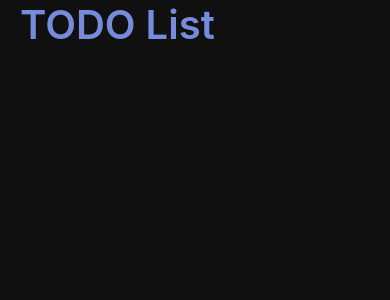
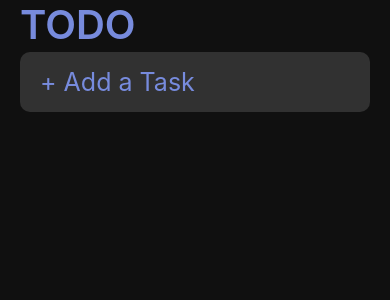
Before and after one commit to yeonji-dev/react-native-todo, a React Native app: screen / in a window 390 px wide. Shown: the top 300 px of the page. Built offline with nearby package versions, Linux system fonts and the light colour scheme.

Commit message:
Feat: input 컴포넌트

```diff
--- a/src/App.js
+++ b/src/App.js
@@ -2,6 +2,8 @@
 import styled, {ThemeProvider} from "styled-components/native";
 import {theme} from './theme';
 import {StatusBar} from "react-native";
+import Input from "./components/Input";
+import {useState} from "react";
 
 const Container = styled.SafeAreaView`
   flex: 1;
@@ -19,12 +21,26 @@
 `;
 
 export default function App(){
+    const [newTask, setNewTask] = useState('');
+    const _addTask = () => {
+        alert(`Add: ${newTask}`);
+        setNewTask('');
+    };
+
+    const _handleTextChange = (text) => {
+        setNewTask(text);
+    };
     return (
         <ThemeProvider theme={theme}>
             <Container>
                 <StatusBar barStyle="light-content"
                            backgroundColor={theme.background}/>
-                <Title>TODO List</Title>
+                <Title>TODO</Title>
+                <Input
+                    placeholder="+ Add a Task"
+                    onChangeText={_handleTextChange}
+                    onSubmitEditing={_addTask}
+                />
             </Container>
         </ThemeProvider>
     )
--- /dev/null
+++ b/src/components/Input.js
@@ -0,0 +1,46 @@
+import React from 'react';
+import styled from 'styled-components/native';
+import {Dimensions} from "react-native";
+import {useWindowDimensions} from "react-native";
+import PropTypes from 'prop-types';
+
+const StyledInput = styled.TextInput.attrs(({theme}) => ({
+    placeholderTextColor: theme.main,
+}))`
+  width: ${({width}) => width - 40}px;
+  height: 60px;
+  margin: 3px 0;
+  padding: 15px 20px;
+  border-radius: 10px;
+  background-color: ${({theme}) => theme.itemBackground};
+  font-size: 25px;
+  color: ${({theme}) => theme.text};
+`;
+
+const Input = ({placeholder, value, onChangeText, onSubmitEditing}) => {
+    //const width = Dimensions.get('window').width; // Dimensions: 현재 기기의 화면 크기 구함 -> 다양한 기기에 동일한 모습으로 화면 적용
+    const width = useWindowDimensions().width; // useWindowDimensions: Dimension과 같은 기능. Dimension과 달리 화면의 크기가 변경되면 화면의 크기, 너비, 높이를 자동으로 업데이트
+    return (
+        <StyledInput
+            width={width}
+            placeholder={placeholder}
+            maxLenth={50}
+            autoCapitalize="none"
+            autoCorrect={false}
+            returnKeyType="done"
+            keyboardAppearance="dark"
+            value={value}
+            onChangeText={onChangeText}
+            onSubmitEditing={onSubmitEditing}
+        />
+    );
+};
+
+Input.propTypes = {
+    placeholder: PropTypes.string,
+    value: PropTypes.string.isRequired,
+    onChangeText: PropTypes.func.isRequired,
+    onSubmitEditing: PropTypes.func.isRequired,
+}
+
+export default Input;
```
